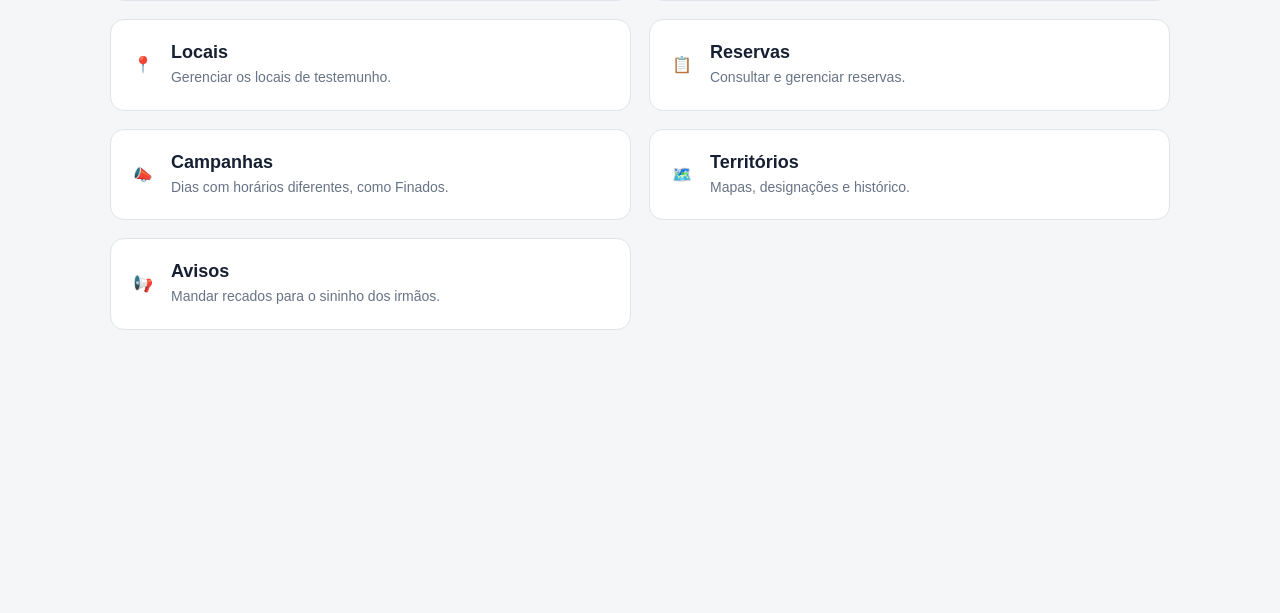
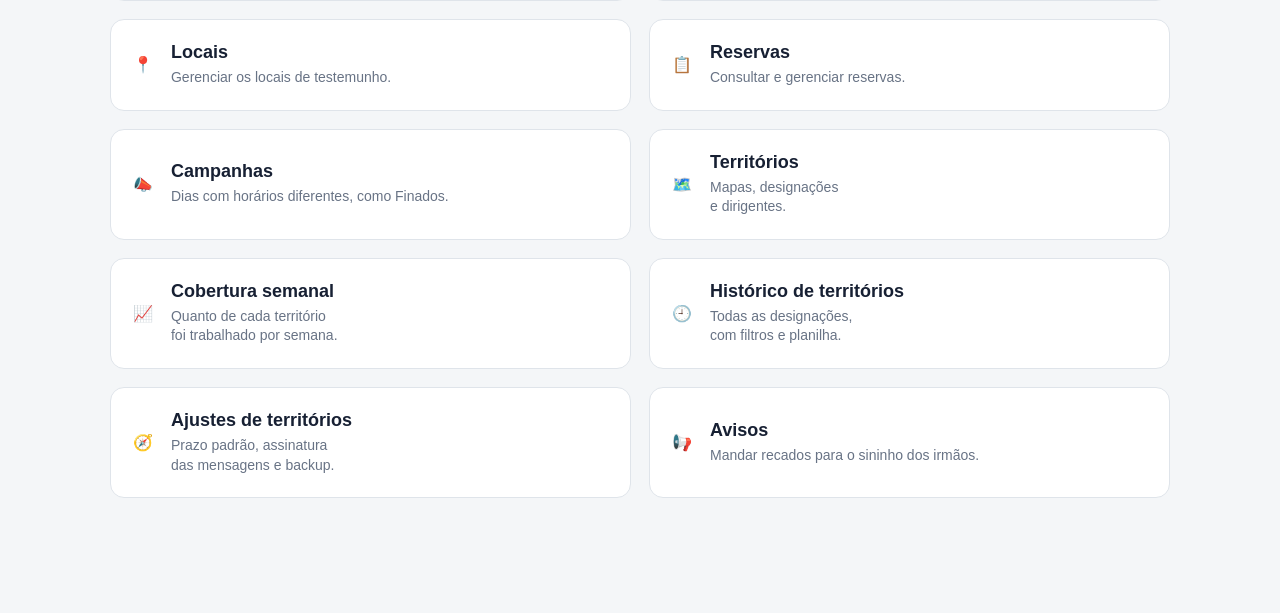
Before and after one commit to laviniasa/TPL, a Flask app: page /admin in a window 1280 px wide. Shown: the part 313-926 px from the top of the page. Before the commit the page ends 643 px from the top, so only its background shows below. Run offline with Flask 3, Linux system fonts and the light colour scheme; a user stored in the database is signed in; some libraries are stand-ins or nearby versions.

Commit message:
Territórios: só 3 abas; Cobertura, Histórico e Ajustes na Administração
Co-Authored-By: Claude Opus 5.5 <noreply@anthropic.com>
Claude-Session: https://claude.ai/code/session_01Xp7JTRpVQxnjCChSVPgLfF

```diff
--- a/tpl/app/templates/admin.html
+++ b/tpl/app/templates/admin.html
@@ -597,8 +597,79 @@
                     </h2>
 
                     <p>
-                        Mapas, designações
-                        e histórico.
+                        Mapas, designações<br>e dirigentes.
+                    </p>
+
+                </div>
+
+            </a>
+
+
+            <a
+                href="{{ url_for('territorios.cobertura') }}"
+                class="card-admin"
+            >
+
+                <div class="card-icon">
+                    📈
+                </div>
+
+                <div class="card-content">
+
+                    <h2>
+                        Cobertura semanal
+                    </h2>
+
+                    <p>
+                        Quanto de cada território<br>foi trabalhado por semana.
+                    </p>
+
+                </div>
+
+            </a>
+
+
+            <a
+                href="{{ url_for('territorios.historico') }}"
+                class="card-admin"
+            >
+
+                <div class="card-icon">
+                    🕘
+                </div>
+
+                <div class="card-content">
+
+                    <h2>
+                        Histórico de territórios
+                    </h2>
+
+                    <p>
+                        Todas as designações,<br>com filtros e planilha.
+                    </p>
+
+                </div>
+
+            </a>
+
+
+            <a
+                href="{{ url_for('territorios.ajustes') }}"
+                class="card-admin"
+            >
+
+                <div class="card-icon">
+                    🧭
+                </div>
+
+                <div class="card-content">
+
+                    <h2>
+                        Ajustes de territórios
+                    </h2>
+
+                    <p>
+                        Prazo padrão, assinatura<br>das mensagens e backup.
                     </p>
 
                 </div>
```
Also changed, not shown: tpl/app/templates/territorios_base.html (+6 -3 lines).
